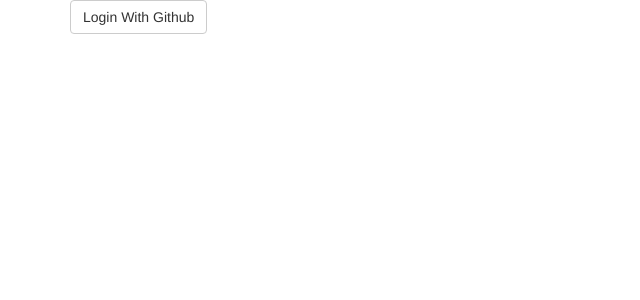
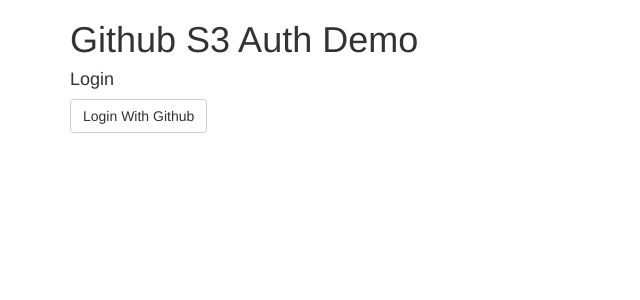
Before and after one commit to yasyf/shamer, a Flask app: page /demo in a window 1280 px wide. Shown: the top 300 px of the page, without its empty margins (0-640 px from the left). Run offline with Flask 2, Linux system fonts and the light colour scheme; some libraries are stand-ins or nearby versions.

Commit message:
html tweaks

```diff
--- a/templates/demo.html
+++ b/templates/demo.html
@@ -1,9 +1,13 @@
 {% extends "_base.html" %}
 {% block title %}Login With Github{% endblock %}
 {% block body %}
+<h1>Github S3 Auth Demo</h1>
 
-<a href="{{ url_for('login_view') }}" class='btn btn-default'>
-  Login With Github
-</a>
+<p>
+  <h4>Login</h4>
+  <a href="{{ url_for('login_view') }}" class='btn btn-default'>
+    Login With Github
+  </a>
+</p>
 
 {% endblock %}
--- a/templates/pending.html
+++ b/templates/pending.html
@@ -5,9 +5,10 @@
 {% endblock %}
 {% block body %}
 
-<h1>Waiting For <code>{{ object_key }}</code></h1>
+<h1>Pending Upload</h1>
 
 <p>
+  <h4>Waiting For <code>{{ object_key }}</code></h4>
   The object <code>{{ object_key }}</code> in the <code>{{ bucket }}</code> bucket is not currently available. Please wait for the upload to finish.
 </p>
 
```
